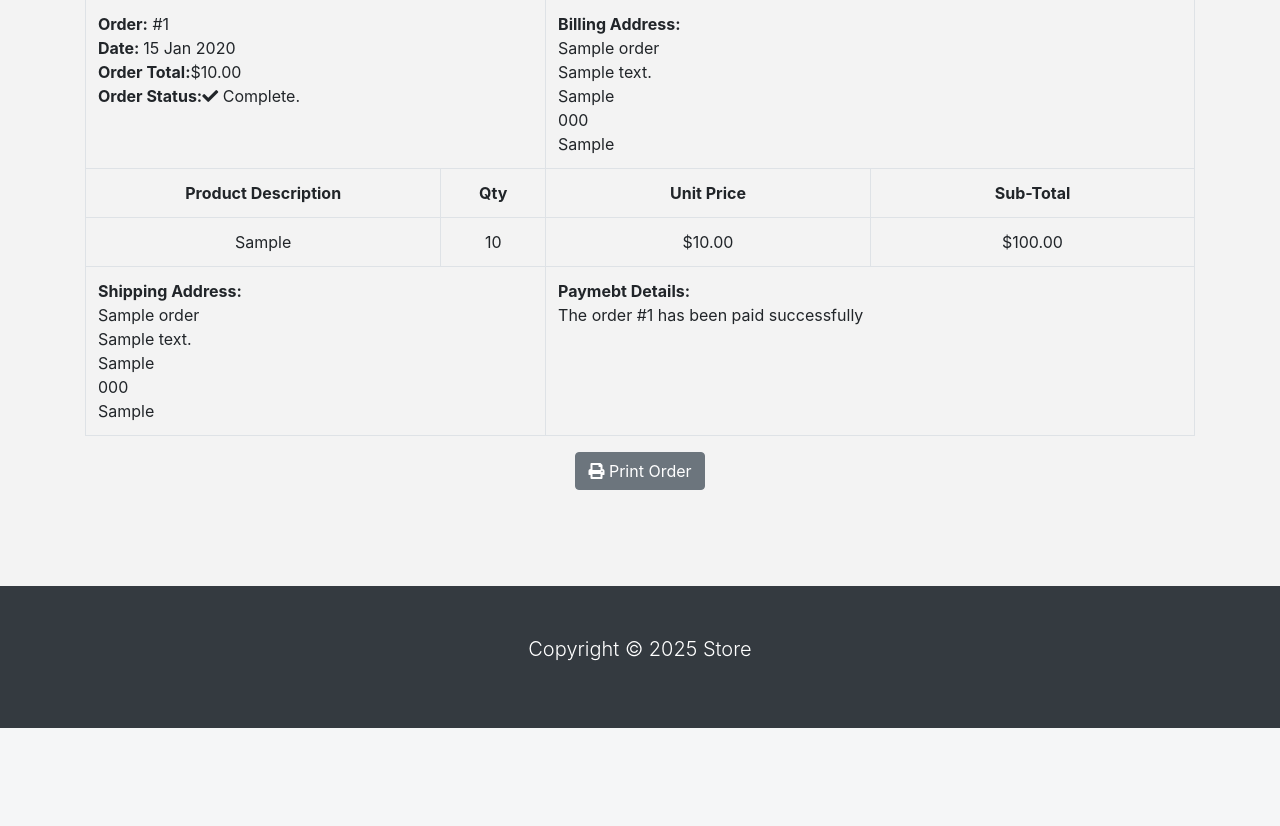
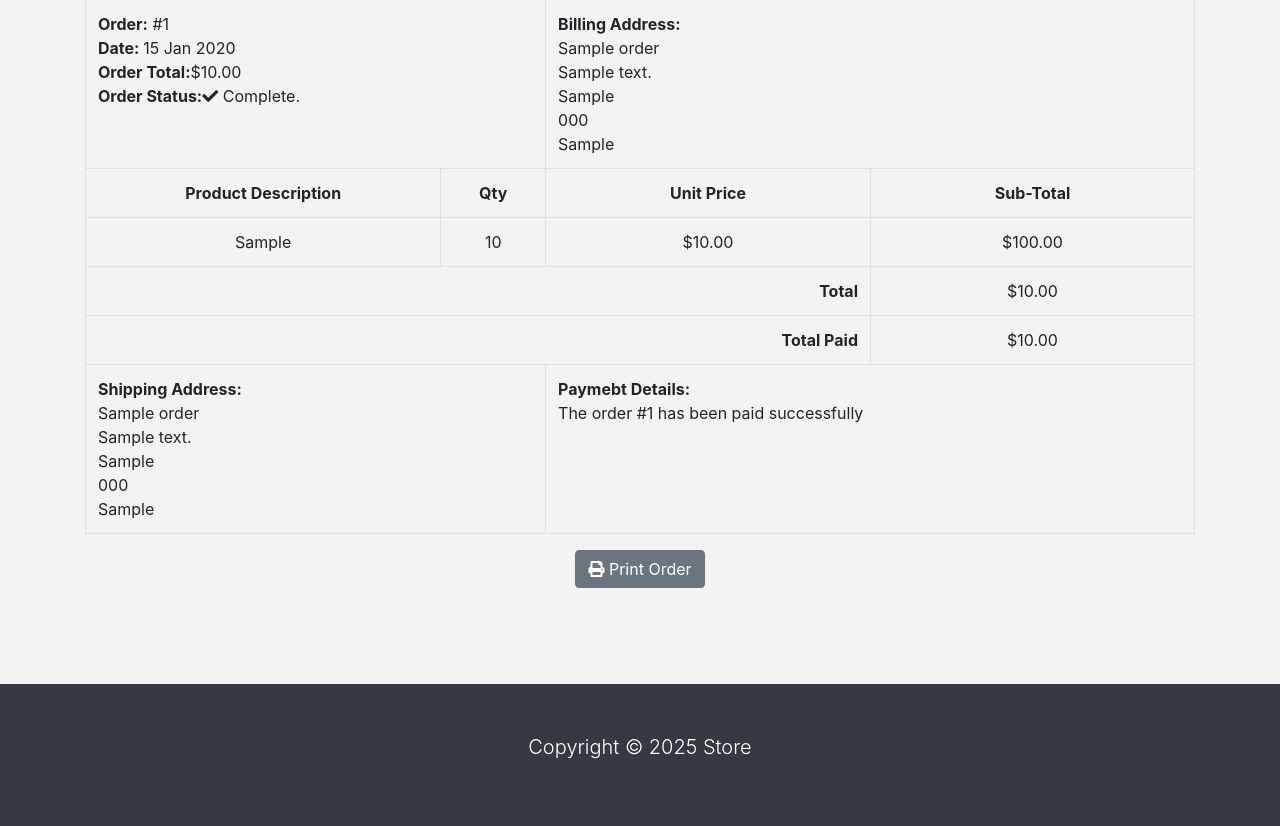
Before and after one commit to iyeme-dev/bella_stores, a Django app: template store/templates/order_detail.html in a window 1280 px wide. Shown: the part 175-1001 px from the top of the page. Before the commit the page ends 903 px from the top, so only its background shows below. Run offline with Django 5.2, Linux system fonts and the light colour scheme; the template is opened without the code that fills it: values that come from a table or form of the project are taken from there, others are empty; tables that the repository leaves empty hold one stand-in row (values such as "Sample post"); some libraries are stand-ins or nearby versions.

Commit message:
Display order total and payment amount in order details table

```diff
--- a/store/templates/order_detail.html
+++ b/store/templates/order_detail.html
@@ -43,20 +43,27 @@ Order Details
             <td>${{ item.sub_total }}</td>
           </tr>
         {% endfor %}
-
         <tr>
-          <td class="text-left" colspan="2">
+            <td class="text-right" colspan="3"><b>Total</b></td>
+            <td>${{ order.total }}</td>
+        </tr>
+        <tr>
+            <td class="text-right" colspan="3"><b>Total Paid</b></td>
+            <td>${{ order.total }}</td>
+        </tr>
+        <tr>
+            <td class="text-left" colspan="2">
             <b>Shipping Address:</b> <br>
             {{ order.shippingName }} <br>
             {{ order.shippingAddress1 }} <br>
             {{ order.shippingCity }} <br>
             {{ order.shippingPostcode }} <br>
             {{ order.shippingCountry }} <br>
-          </td>
-          <td class="text-left" colspan="2">
+            </td>
+            <td class="text-left" colspan="2">
             <b>Paymebt Details:</b> <br>
             The order #{{ order.id }} has been paid successfully
-          </td>
+            </td>
         </tr>
       </table>
       <button class="btn btn-secondary" onclick="window.print();">
```
